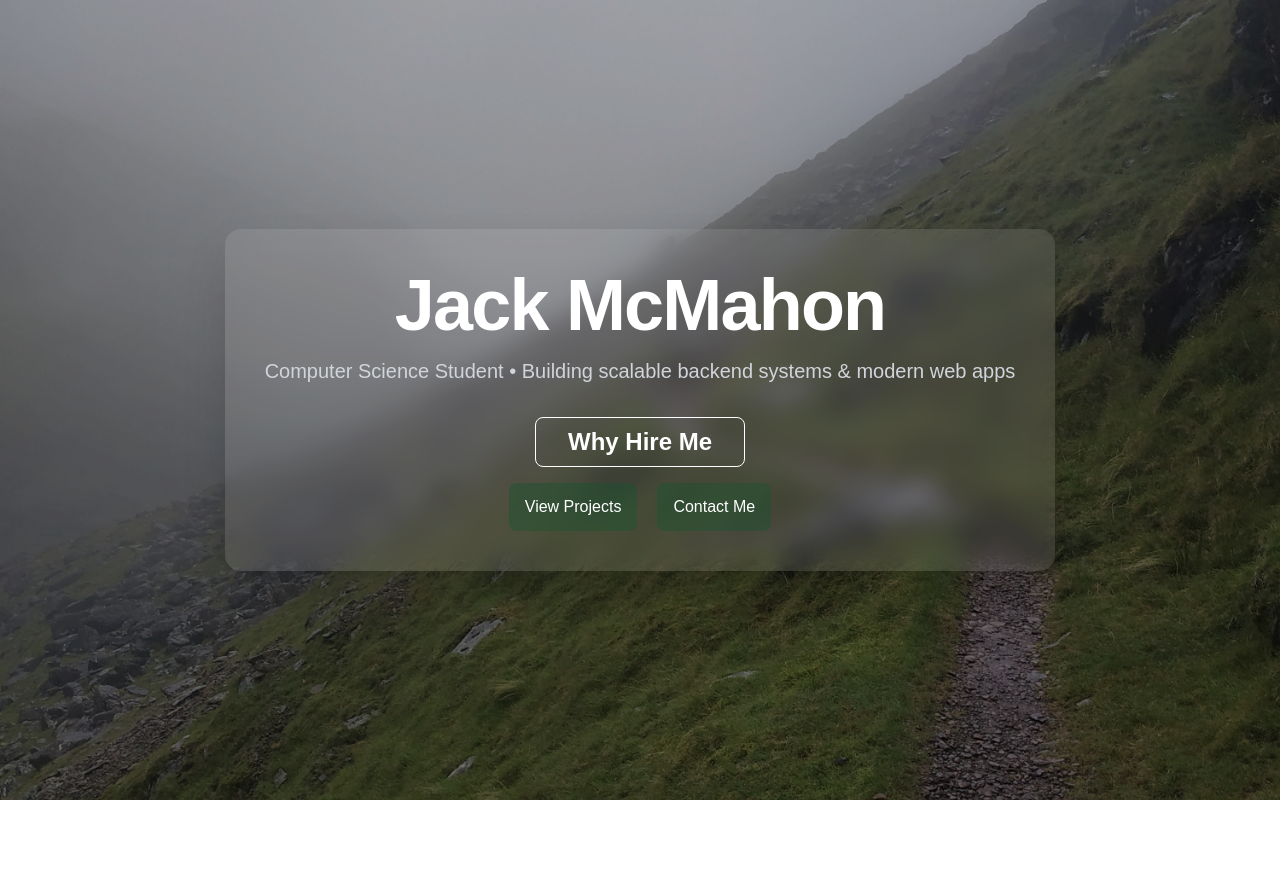
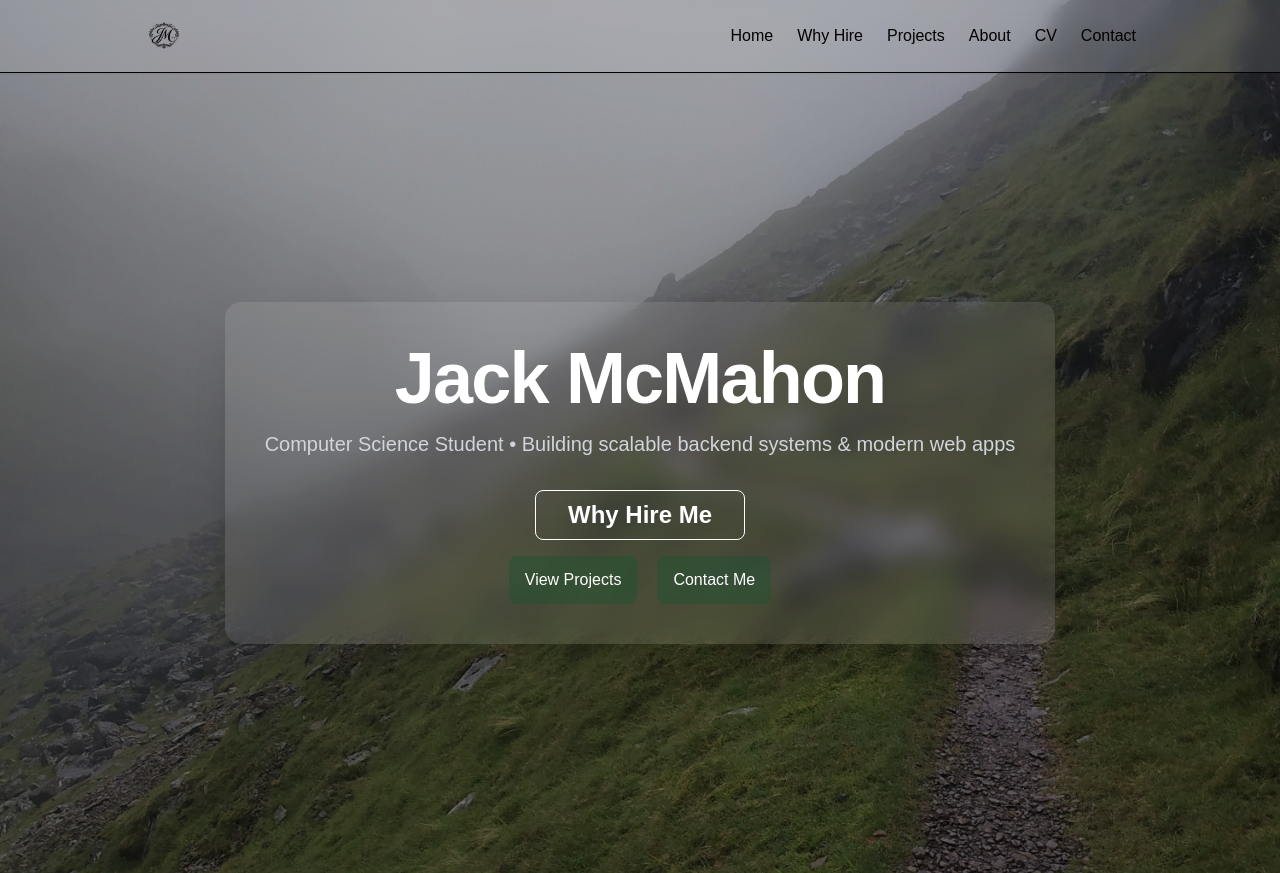
Before and after one commit to Jackzzey/Portfolio, a React (Vite) app in the folder portfolio/: page / in a window 1280 px wide. Before the commit the page ends 800 px from the top, so only its background shows below. Built offline with nearby package versions, Linux system fonts and the light colour scheme.

Commit message:
creating navbar

```diff
--- a/portfolio/src/components/Navbar.jsx
+++ b/portfolio/src/components/Navbar.jsx
@@ -1,12 +1,25 @@
-import { Link } from 'react-router-dom';
+import { Link } from "react-router-dom";
 
 function Navbar() {
   return (
-    <div className="">
-      <nav>
-        <Link to="/">Home</Link> | <Link to="/projects">projects</Link> |{' '}
-        <Link to="/about">about</Link> | <Link to="/cv">CV</Link> |{' '}
-        <Link to="/contact">Contact</Link>
+    <div className="bg-white/10 backdrop-blur border-b border-black shadow-sm sticky top-0 z-50">
+      <nav className="max-w-5xl mx-auto flex items-center justify-between p-4">
+
+        {/* Logo */}
+        <Link to="/">
+          <img src="/images/jm.png" className="w-10" alt="Logo" />
+        </Link>
+
+        {/* Links */}
+        <div className="flex gap-6 text-black-700 font-medium">
+          <Link to="/" className="hover:text-gray-800 transition">Home</Link>
+          <Link to="/whyHire" className="hover:text-gray-700 transition">Why Hire</Link>
+          <Link to="/projects" className="hover:text-gray-700 transition">Projects</Link>
+          <Link to="/about" className="hover:text-gray-700 transition">About</Link>
+          <Link to="/cv" className="hover:text-gray-700 transition">CV</Link>
+          <Link to="/contact" className="hover:text-gray-700 transition">Contact</Link>
+        </div>
+
       </nav>
     </div>
   );
--- a/portfolio/src/pages/About.jsx
+++ b/portfolio/src/pages/About.jsx
@@ -1,7 +1,12 @@
 import React from 'react';
+import Navbar from '../components/Navbar';
 
 function About() {
-  return <div>About</div>;
+  return <div>
+    <Navbar />
+    About
+
+    </div>;
 }
 
 export default About;
--- a/portfolio/src/pages/Contact.jsx
+++ b/portfolio/src/pages/Contact.jsx
@@ -1,7 +1,9 @@
 import React from 'react';
 
 function Contact() {
-  return <div>Contact</div>;
+  return <div>
+    <Navbar />
+    Contact</div>;
 }
 
 export default Contact;
--- a/portfolio/src/pages/Cv.jsx
+++ b/portfolio/src/pages/Cv.jsx
@@ -1,7 +1,9 @@
 import React from 'react';
 
 function Cv() {
-  return <div>Cv</div>;
+  return <div>
+    <Navbar />
+    Cv</div>;
 }
 
 export default Cv;
--- a/portfolio/src/pages/Home.jsx
+++ b/portfolio/src/pages/Home.jsx
@@ -1,16 +1,20 @@
 import { Link } from "react-router-dom";
+import Navbar from "../components/Navbar";
 
 function Home() {
   return (
-    <div>
-
+    <div
+    className="relative min-h-screen w-full bg-cover bg-center"
+      style={{ backgroundImage: "url('/images/IMG_20210810_143335.jpg')" }}
+    >
+      <div className="absolute inset-0 bg-black/20"></div>
+      <Navbar />
 
       <div
         className="relative min-h-screen w-full bg-cover bg-center flex items-center justify-center"
-        style={{ backgroundImage: "url('/images/IMG_20210810_143335.jpg')" }}
+        //style={{ backgroundImage: "url('/images/IMG_20210810_143335.jpg')" }}
       >
         {/* Dark overlay */}
-        <div className="absolute inset-0 bg-black/20"></div>
 
         {/* Content */}
         <div className="relative text-center text-white backdrop-blur-md bg-white/10 p-10 rounded-2xl shadow-2xl">
--- a/portfolio/src/pages/Projects.jsx
+++ b/portfolio/src/pages/Projects.jsx
@@ -1,7 +1,9 @@
 import React from 'react';
 
 function Projects() {
-  return <div>Projects</div>;
+  return <div>
+    <Navbar />
+    Projects</div>;
 }
 
 export default Projects;
--- a/portfolio/src/pages/WhyHire.jsx
+++ b/portfolio/src/pages/WhyHire.jsx
@@ -1,6 +1,7 @@
 import React, { useState, useCallback } from 'react';
 import Typewriter from '../components/Typewriter';
 import { motion } from "framer-motion";
+import Navbar from '../components/Navbar';
 
 const ROLES = [
   'Software Engineer',
@@ -112,6 +113,7 @@ function WhyHire() {
 
   return (
     <div className="min-h-screen bg-cream text-gray-800">
+      <Navbar />
       <div className="max-w-3xl mx-auto p-6 space-y-8">
 
         <div className="space-y-4">
```
Also changed, not shown: portfolio/public/images/jm.png (added).
